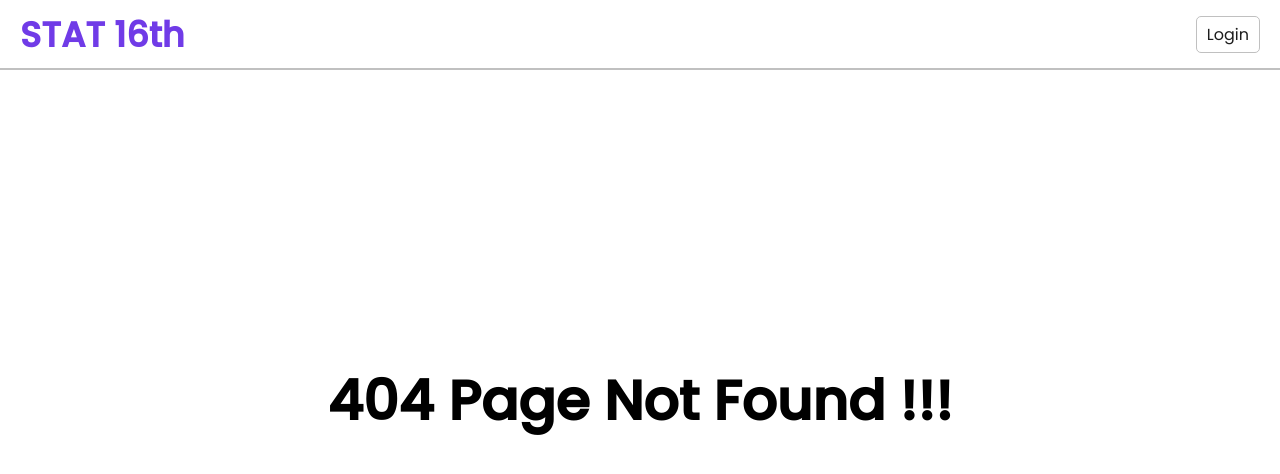
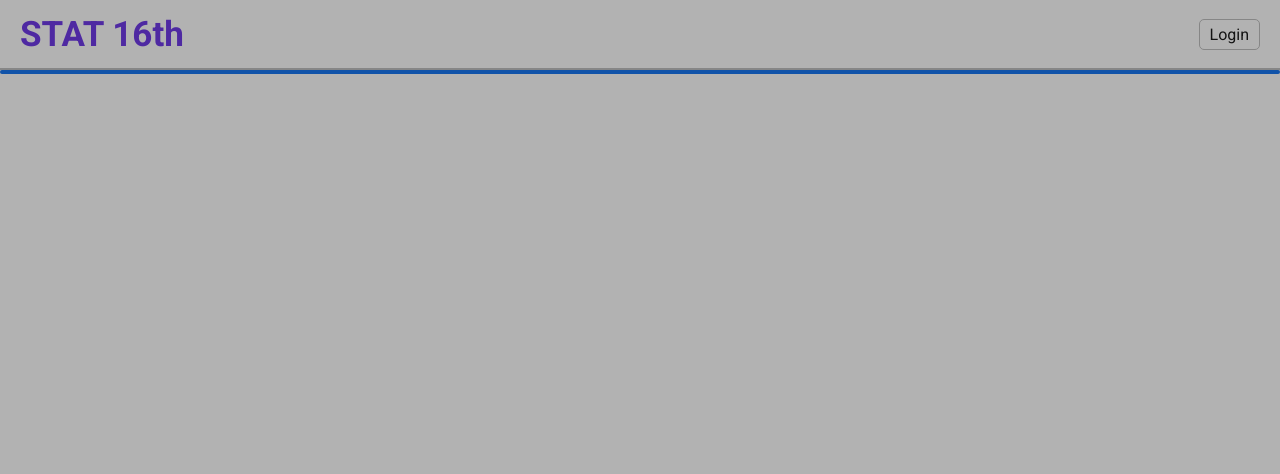
Before and after one commit to HabibTheAlien/study-status, a React (Create React App) app: page /test in a window 1280 px wide. Before the commit this address had no page. Shown: the top 474 px of the page. Built offline with nearby package versions, Linux system fonts and the light colour scheme.

Commit message:
popup and preogressbar created

```diff
--- a/public/index.html
+++ b/public/index.html
@@ -7,8 +7,10 @@
 			name="description"
 			content="Web site created using create-react-app" />
 
+		<link rel="preconnect" href="https://fonts.googleapis.com" />
+		<link rel="preconnect" href="https://fonts.gstatic.com" crossorigin />
 		<link
-			href="https://fonts.googleapis.com/css2?family=Poppins:wght@300;400;500&display=swap"
+			href="https://fonts.googleapis.com/css2?family=Roboto:ital,wght@0,100;0,300;0,400;0,500;0,700;1,100;1,300&display=swap"
 			rel="stylesheet" />
 
 		<link
@@ -18,7 +20,7 @@
 			crossorigin="anonymous"
 			referrerpolicy="no-referrer" />
 
-		<title>STAT App</title>
+		<title>STAT 16th</title>
 		<style>
 			* {
 				margin: 0;
@@ -26,7 +28,7 @@
 				outline: none;
 				box-sizing: border-box;
 				transition: all 0.5s linear;
-				font-family: "Poppins", sans-serif;
+				font-family: "Roboto", sans-serif;
 			}
 			.link {
 				color: inherit;
--- a/src/App.jsx
+++ b/src/App.jsx
@@ -7,6 +7,7 @@ import Register from "./pages/Register.jsx";
 import Profile from "./pages/Profile.jsx";
 import { useContext } from "react";
 import { Context } from "./contextApi/context.js";
+import ProgressBar from "./components/ProgressBar.jsx";
 
 export const baseURL = "https://m32.onrender.com/api";
 // export const baseURL = "http://localhost:8800/api";
@@ -29,6 +30,7 @@ const App = () => {
 						element={user ? <Navigate to="/" /> : <Register />}
 					/>
 					<Route path="/profile" element={<Profile />} />
+					<Route path="/test" element={<ProgressBar />} />
 					<Route path="*" element={<PageNotFound />} />
 				</Routes>
 			</BrowserRouter>
--- /dev/null
+++ b/src/components/ProgressBar.jsx
@@ -0,0 +1,53 @@
+import React, { useState, useEffect } from "react";
+import styled from "styled-components";
+const Container = styled.div`
+	z-index: 10000;
+	background: black;
+	width: 100vw;
+	height: 100vh;
+	position: absolute;
+	top: 0;
+	opacity: 0.3;
+`;
+const Wrapper = styled.div`
+	z-index: 10001;
+	position: ab solute;
+	top: 0;
+
+	width: 100%;
+	height: 4px;
+	background-color: #e4e4e4;
+	border-radius: 4px;
+	overflow: hidden;
+`;
+
+const Bar = styled.div`
+	z-index: 100091;
+	width: ${(props) => props.progress}%;
+	height: 100%;
+	background-color: #1877f2;
+	transition: width 0.3s ease-in-out;
+`;
+
+const ProgressBar = () => {
+	const [progress, setProgress] = useState(0);
+
+	useEffect(() => {
+		const interval = setInterval(() => {
+			setProgress((progress) => progress + 1);
+		}, 50);
+
+		return () => clearInterval(interval);
+	}, []);
+
+	return (
+		<>
+			<Wrapper>
+				<Bar progress={progress} />
+			</Wrapper>
+			<Container />
+		</>
+	);
+};
+
+export default ProgressBar;
--- a/src/pages/Profile.jsx
+++ b/src/pages/Profile.jsx
@@ -5,7 +5,6 @@ import Right from "../components/Right";
 
 const Container = styled.div`
 	padding: 20px;
-	/* height: calc(100vh - 120px); */
 	width: 100%;
 	position: relative;
 	display: flex;
```
Also changed, not shown: src/components/List.jsx (deleted, +0 -24 lines), src/components/PopUp.jsx (added, +75 -0 lines).
